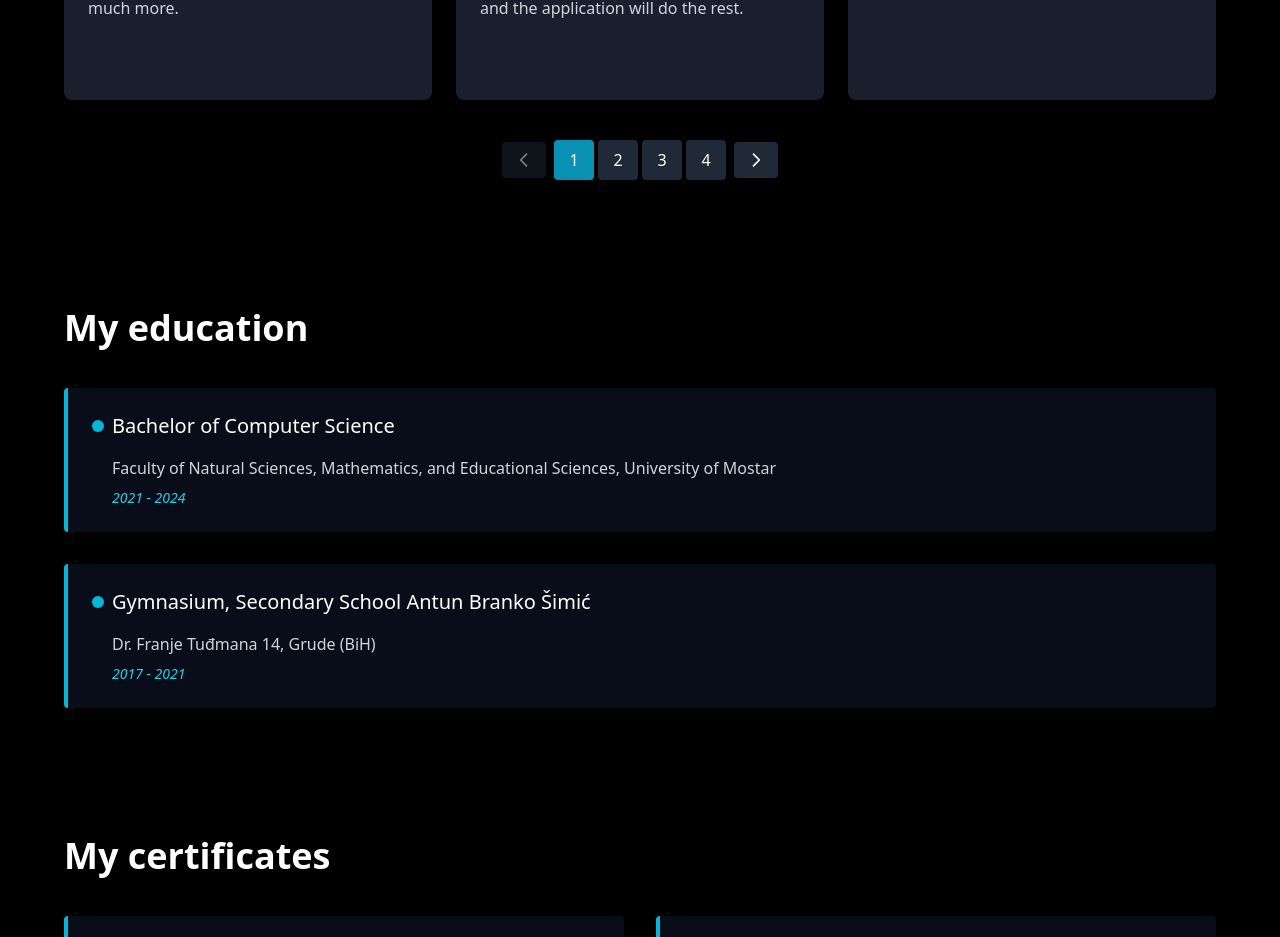
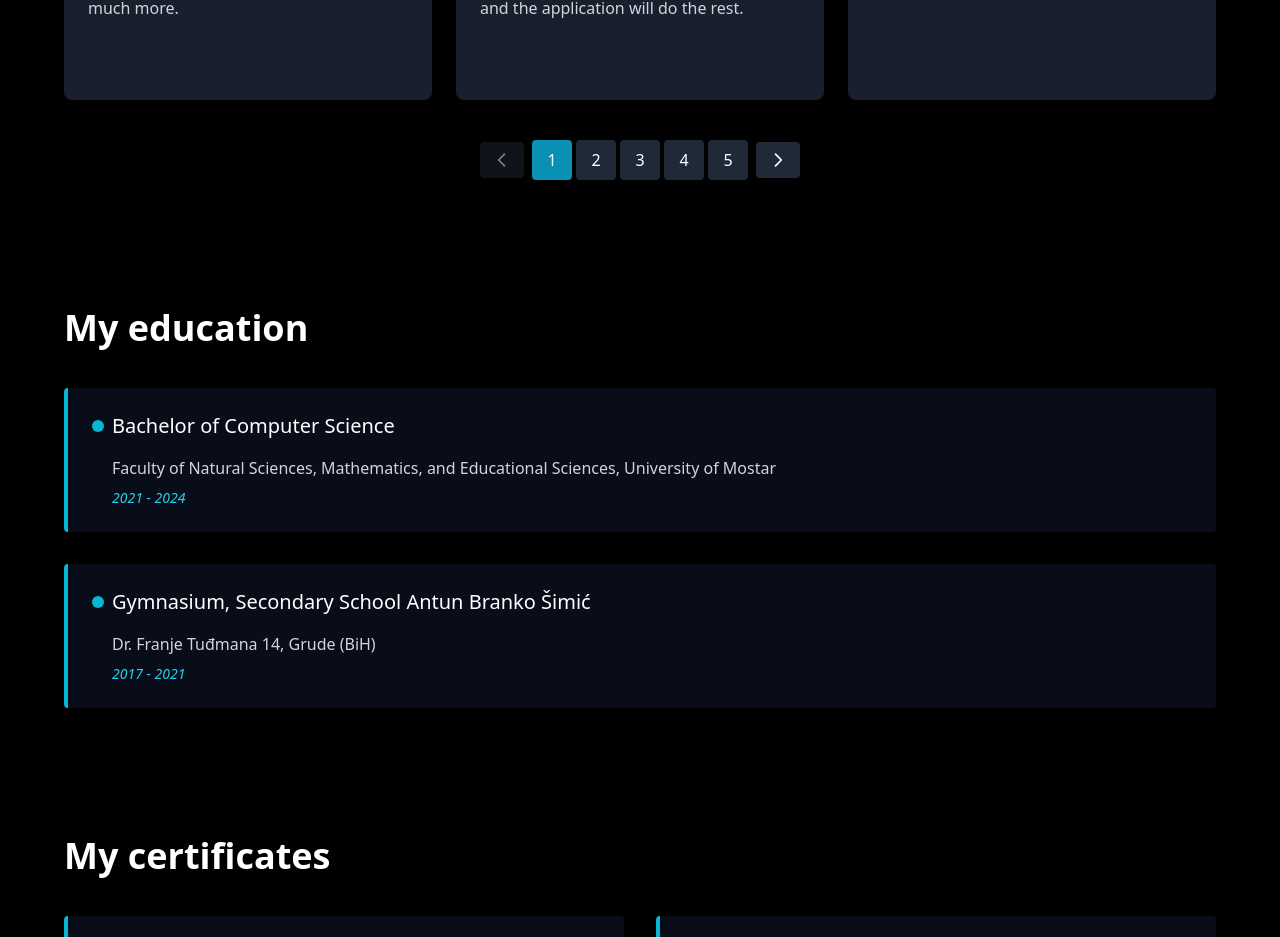
Before and after one commit to KristianPejic/KikoPortfolio, an Angular app: page / in a window 1280 px wide. Shown: the part 2130-3067 px from the top of the page. Built offline with nearby package versions, Linux system fonts and the light colour scheme.

Commit message:
Adding the Student learning analytics project

```diff
--- a/src/app/components/project-showcase/project-showcase.component.ts
+++ b/src/app/components/project-showcase/project-showcase.component.ts
@@ -69,6 +69,14 @@ export class ProjectShowcaseComponent implements OnInit {
       imageUrl: 'JobApp.png',
       technologies: ['Spring Boot', 'MySQL'],
       link: 'https://github.com/KristianPejic/JobApplication',
+    },
+    {
+      title: 'Learning Analytics',
+      description:
+        'Learning Analytics is a web application that analyzes the exam performance of students dataset, with ML and DL algoritms and predictions.',
+      imageUrl: 'AnalyticsLearning.png',
+      technologies: ['Python', 'Angular'],
+      link: 'https://github.com/KristianPejic/StudentsPerformanceAnalytics',
     },
     {
       title: 'Global-Soft To-do list',
```
Also changed, not shown: public/AnalyticsLearning.png (added).
